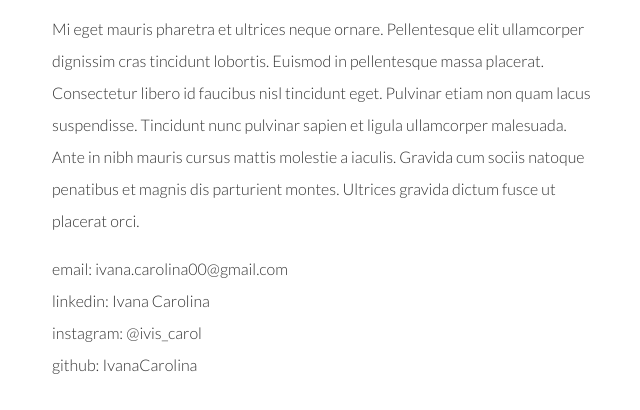
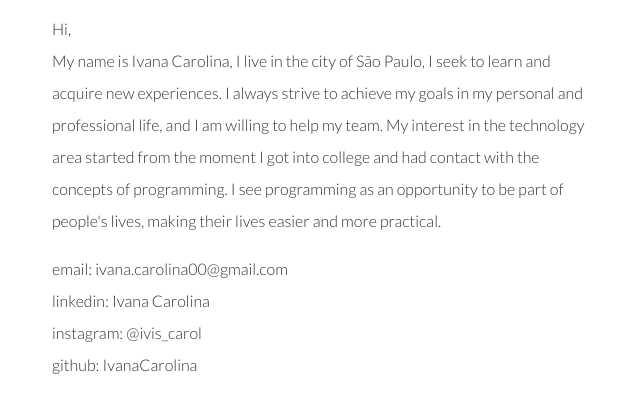
Before and after one commit to IvanaCarolina/FirstServer, a plain HTML site: page Webserver/templates/about.html in a window 1280 px wide. Shown: the part 156-566 px from the top of the page, without its empty margins (603-1243 px from the left). Drawn offline with Linux system fonts and the light colour scheme; files that its build step writes are made by us from their sources; files whose address does not match are found by name.

Commit message:
finishing

```diff
--- a/Webserver/templates/about.html
+++ b/Webserver/templates/about.html
@@ -12,8 +12,8 @@
   <!-- Disable tap highlight on IE -->
   <meta name="msapplication-tap-highlight" content="no">
 
-  <link rel="apple-touch-icon" sizes="180x180" href="./static/assets/apple-icon-180x180.png">
-  <link href="./static/assets/apple-icon-180x180.png" rel="icon">
+  <link rel="apple-touch-icon" sizes="180x180" href="./static/assets/developer.ico">
+  <link href="./static/assets/developer.ico" rel="icon">
 
   <title>Title page</title>
 
@@ -67,15 +67,13 @@
         <div class="row">
             <div class="col-xs-12">
                 <div class="col-md-6">
-                    <img src="./static/assets/images/img-profil.jpg" class="img-responsive" alt="">
+                    <img src="./static/assets/images/perfil.jpeg" class="img-responsive" alt="">
                 </div>
                 <div class="col-md-6">
                     <h1 class="h2">Ivana Carolina</h1>
-                    <p>Mi eget mauris pharetra et ultrices neque ornare. Pellentesque elit ullamcorper dignissim cras tincidunt
-                        lobortis. Euismod in pellentesque massa placerat. Consectetur libero id faucibus nisl tincidunt eget.
-                        Pulvinar etiam non quam lacus suspendisse. Tincidunt nunc pulvinar sapien et ligula ullamcorper malesuada.
-                        Ante in nibh mauris cursus mattis molestie a iaculis. Gravida cum sociis natoque penatibus et magnis
-                        dis parturient montes. Ultrices gravida dictum fusce ut placerat orci.</p>
+                    <p>Hi,<br>
+                      My name is Ivana Carolina, I live in the city of São Paulo, I seek to learn and acquire new experiences. I always strive to achieve my goals in my personal and professional life, and I am willing to help my team. My interest in the technology area started from the moment I got into college and had contact with the concepts of programming. I see programming as an opportunity to be part of people's lives, making their lives easier and more practical.
+                      </p>
 
                     <ul class="list-unstyled">
                         <li>
```
Also changed, not shown: Webserver/templates/index.html (+3 -3 lines), Webserver/templates/project.html (+2 -2 lines), Webserver/static/assets/developer.ico (added), Webserver/static/assets/images/perfil.jpeg (added), Webserver/static/assets/images/wallpaper.jpg (added).
